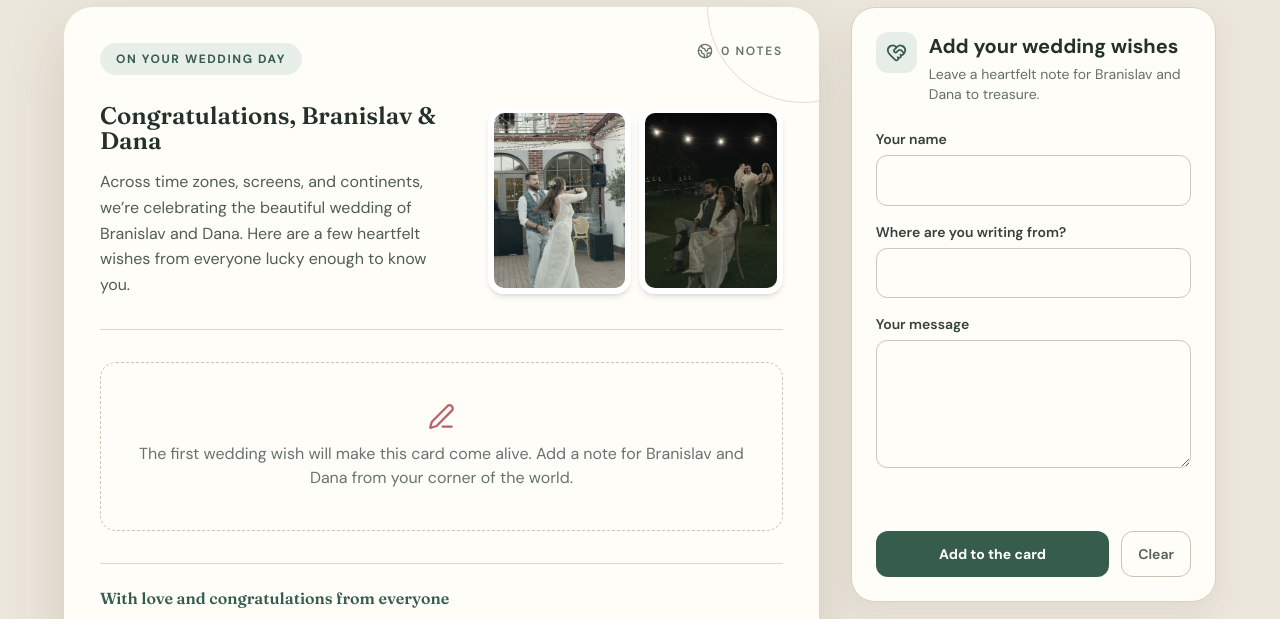
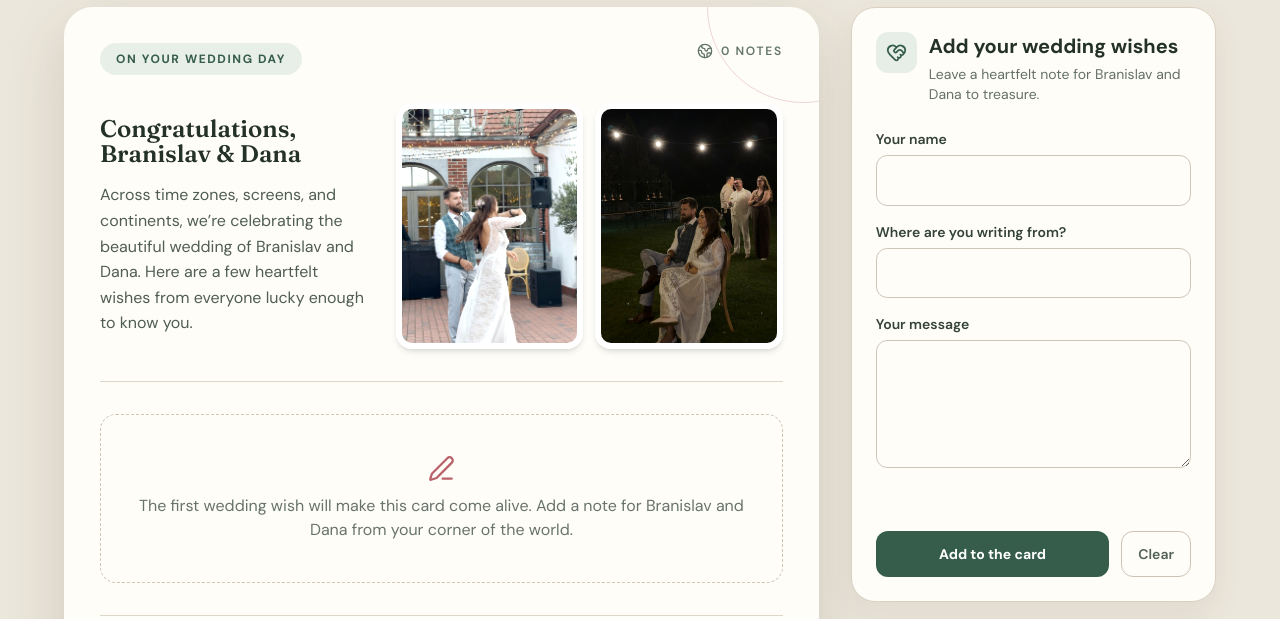
Before and after one commit to Twinkle2606/Greetings, a plain HTML site: page index.html in a window 1280 px wide. Shown: the part 117-736 px from the top of the page. Drawn offline with nearby package versions, Linux system fonts and the light colour scheme; no server answers.

Commit message:
Make embedded photos larger and brighter

```diff
--- a/index.html
+++ b/index.html
@@ -54,8 +54,7 @@
     .card-sheet::after { bottom: -7rem; left: -5rem; }
 
     .cover-photo {
-      filter: saturate(.75) sepia(.12);
-      mix-blend-mode: multiply;
+      filter: saturate(1.05) brightness(1.15) contrast(1.02);
     }
 
     .message-grid {
@@ -172,19 +171,17 @@
         <i data-lucide="globe-2" width="16" height="16" aria-hidden="true"></i> <span id="contribution-count" aria-live="polite">0 notes</span>
        </div>
       </div>
-      <div class="grid grid-cols-1 gap-7 md:grid-cols-[1.1fr_.9fr] md:items-center">
+      <div class="grid grid-cols-1 gap-7 md:grid-cols-[.9fr_1.3fr] md:items-center">
        <div>
         <h2 data-template-id="card-title" class="canva-text display-face mb-4 font-semibold leading-[1.05]" style="color: rgb(36, 49, 41); font-weight: 600; font-style: normal; font-size: 24px;">Congratulations, Branislav &amp; Dana</h2>
         <p data-template-id="card-intro" class="canva-text max-w-lg text-base leading-7" style="color: rgb(79, 93, 85); font-weight: 400; font-style: normal; font-size: 16px; line-height: 1.6;">Across time zones, screens, and continents, we’re celebrating the beautiful wedding of Branislav and Dana. Here are a few heartfelt wishes from everyone lucky enough to know you.</p>
        </div>
-       <div class="grid grid-cols-2 gap-2">
+       <div class="grid grid-cols-2 gap-3">
         <div class="relative overflow-hidden rounded-2xl border-[6px] border-white shadow-md">
          <img loading="lazy" class="canva-image cover-photo aspect-[3/4] w-full object-cover" src="images/first-dance.jpg" alt="Branislav and Dana sharing their first dance under string lights.">
-         <div class="pointer-events-none absolute inset-0 bg-gradient-to-t from-[#365d4c]/25 to-transparent"></div>
         </div>
         <div class="relative overflow-hidden rounded-2xl border-[6px] border-white shadow-md">
          <img loading="lazy" class="canva-image cover-photo aspect-[3/4] w-full object-cover" src="images/reception-evening.jpg" alt="Branislav and Dana seated together at their evening reception.">
-         <div class="pointer-events-none absolute inset-0 bg-gradient-to-t from-[#365d4c]/25 to-transparent"></div>
         </div>
        </div>
       </div>
```
